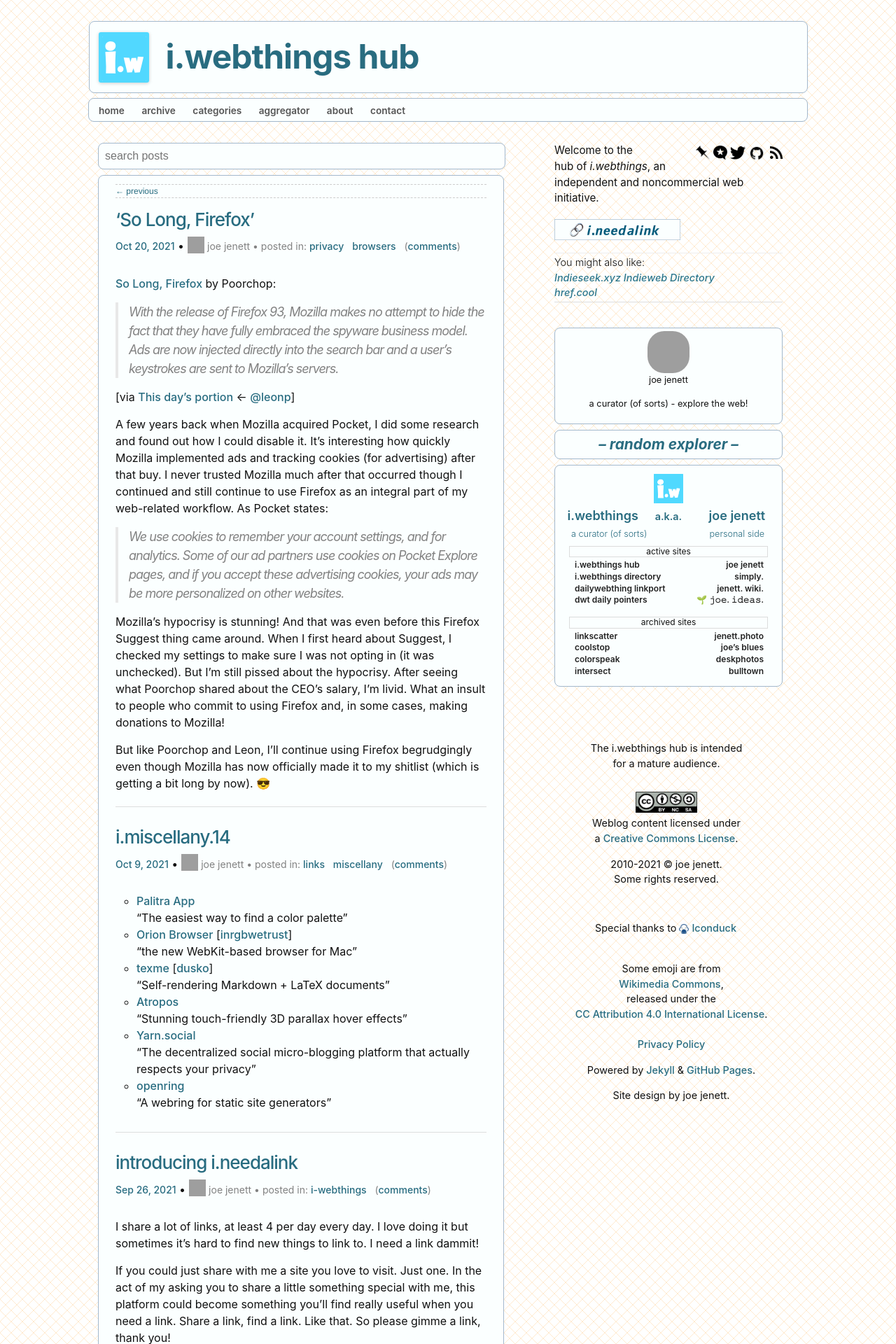
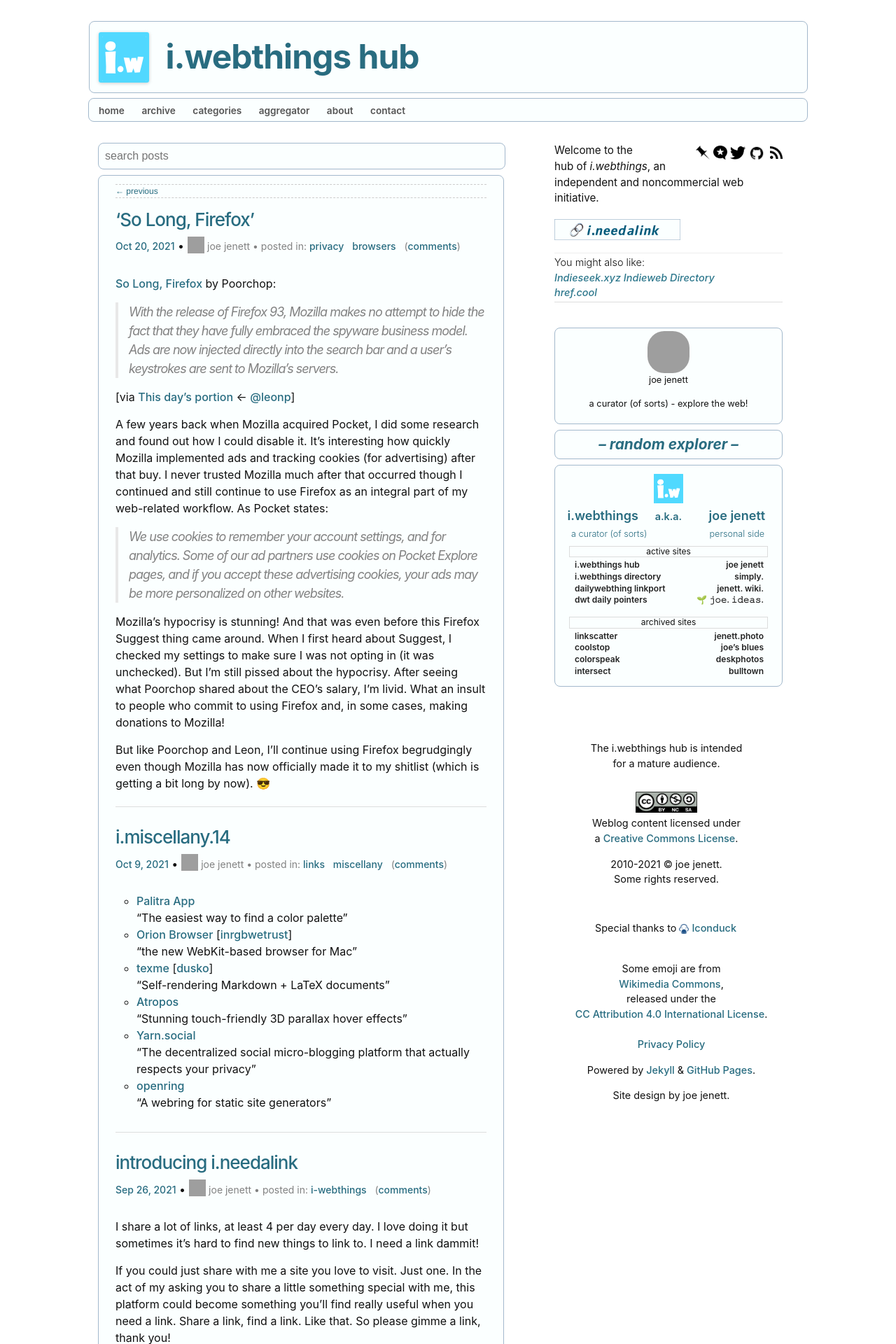
Before and after one commit to joejenett/i.webthings, a Jekyll site: the page built from index.md, in a window 1280 px wide. Shown: the top 1920 px of the page at 70% size. Built offline with Jekyll 4.4.1, drawn with Linux system fonts in a browser that asks for light colours; comment, search, counter and statistics services are not loaded; grey boxes are pictures that could not be loaded.

Commit message:
Update style.css

```diff
--- a/css/style.css
+++ b/css/style.css
@@ -15,11 +15,7 @@ line-height:1.45em;
 } */
 
 body {
-/*background-color: #f9feff;*/
-background: linear-gradient(45deg, transparent 49%, #ffeacf 49% 51%, transparent 51%) , linear-gradient(-45deg, transparent 49%, #ffeacf 49% 51%, transparent 51%);
-        background-size: 1em 1em;
-        background-color: #fff;
-        opacity: 1
+background-color: #fff;
 }
 a, ul.post-list li a {
 color: #286c80;
```
